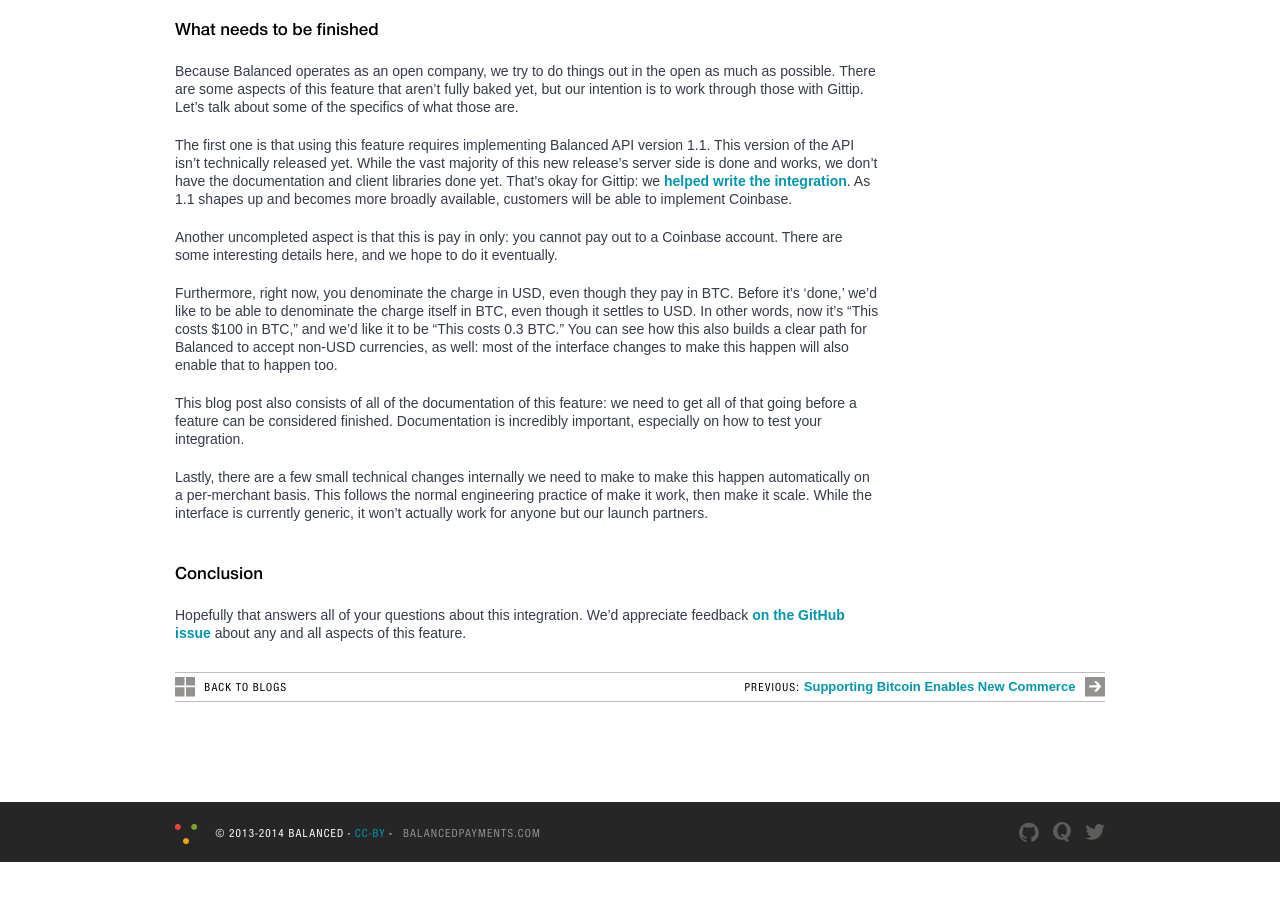
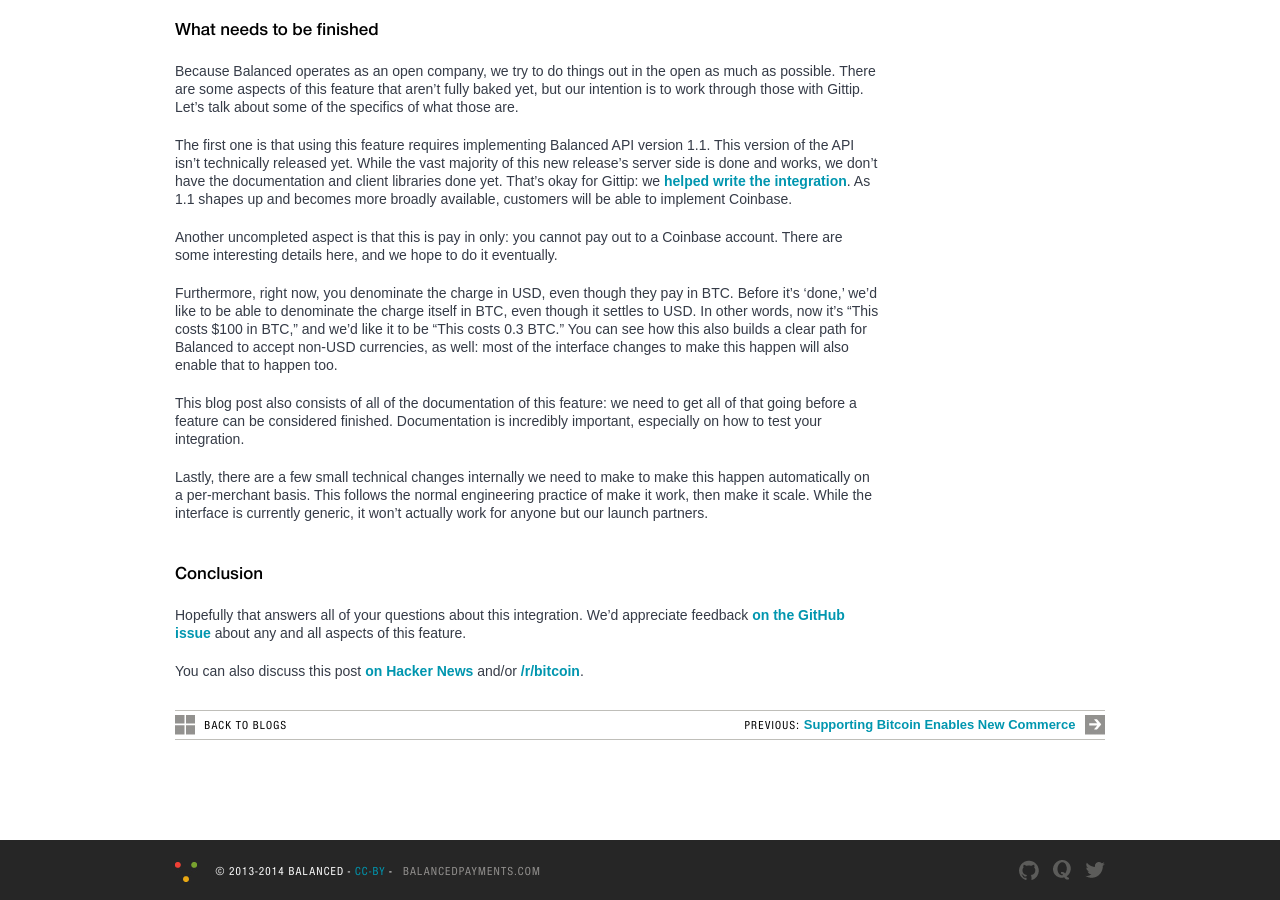
Before and after one commit to balanced/balanced.github.com, a Jekyll site: the page built from _posts/2014-02-21-more-details-about-bitcoin.md, in a window 1280 px wide and 900 px high, scrolled down 4257 px. Built offline with Jekyll 4.4.1, drawn with Linux system fonts in a browser that asks for light colours; nearby versions of some CDN libraries; before the commit the page ends 5119 px from its top, so only the background shows below that.

Commit message:
adding links to hn and /r/bitcoin

```diff
--- a/_posts/2014-02-21-more-details-about-bitcoin.md
+++ b/_posts/2014-02-21-more-details-about-bitcoin.md
@@ -152,3 +152,5 @@
 Hopefully that answers all of your questions about this integration. We'd
 appreciate feedback [on the GitHub issue](https://github.com/balanced/balanced-api/issues/204)
 about any and all aspects of this feature.
+
+You can also discuss this post [on Hacker News](https://news.ycombinator.com/item?id=7279938) and/or [/r/bitcoin](http://www.reddit.com/r/Bitcoin/comments/1ykq2m/more_details_about_our_bitcoin_integration/).
```
